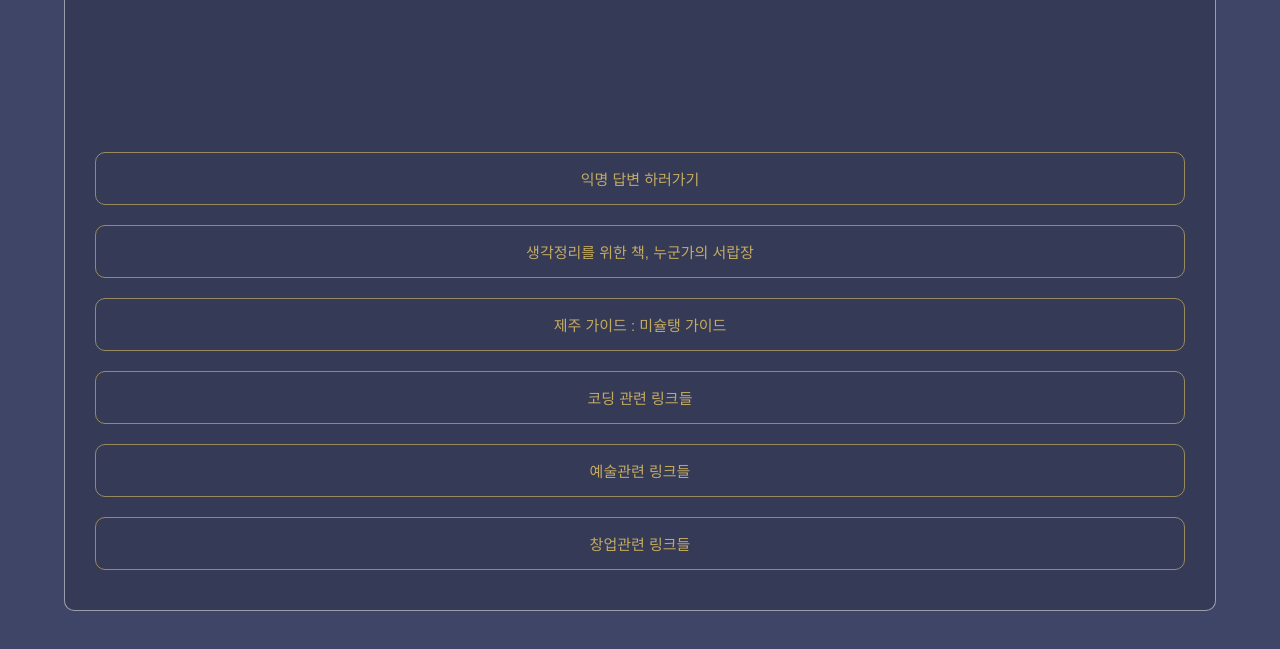
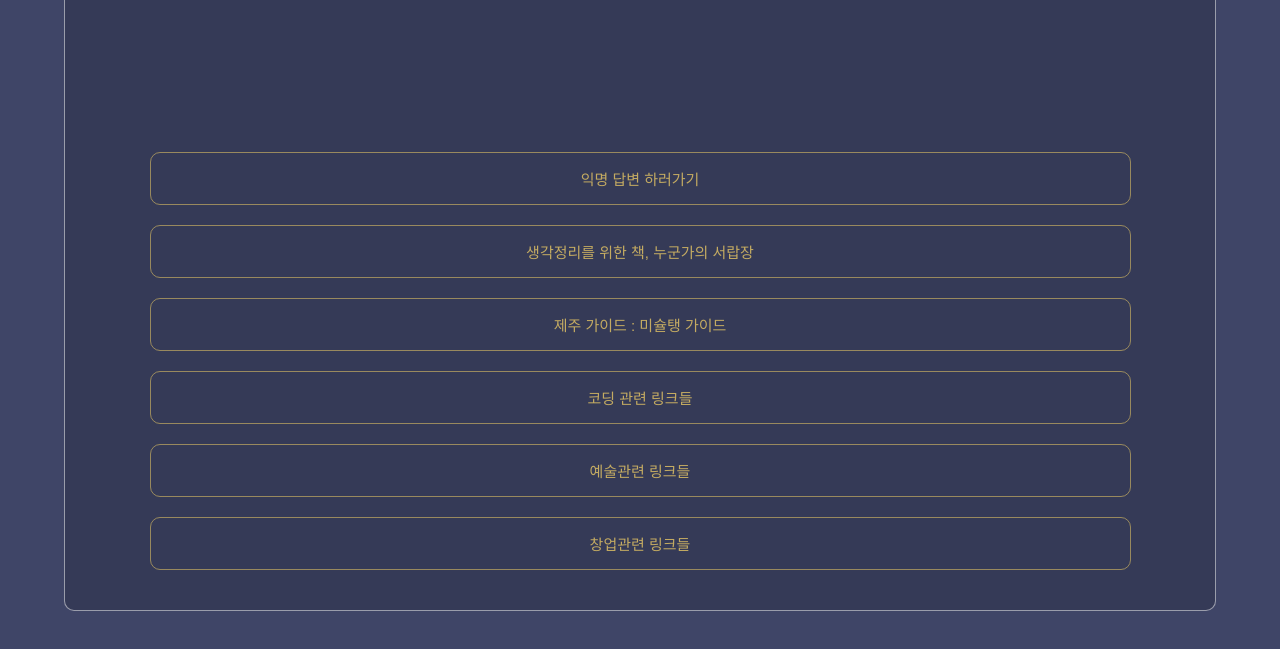
Before and after one commit to vangona/gona-url-page, a plain HTML site: page index.html in a window 1280 px wide. Shown: the part 149-798 px from the top of the page. Drawn offline with Linux system fonts and the light colour scheme.

Commit message:
2021.07.22 height update

```diff
--- a/css/styles.css
+++ b/css/styles.css
@@ -75,6 +75,21 @@ html {
   justify-content: center;
   align-items: center;
   width: 100%;
+  max-height: 80vh;
+  overflow: auto;
+}
+
+.nav::-webkit-scrollbar {
+  width: 5px;
+}
+
+.nav::-webkit-scrollbar-thumb {
+  background-color: rgba(255, 255, 255, 0.2);
+  border-radius: 10px;
+}
+
+.nav::-webkit-scrollbar-corner {
+  display: none;
 }
 
 .nav-link {
@@ -82,7 +97,7 @@ html {
   color: var(--gold);
   border: 1px solid var(--dim-gold);
   border-radius: 10px;
-  width: 100%;
+  width: 90%;
   font-size: 15px;
   padding: 15px;
   margin: 10px;
```
